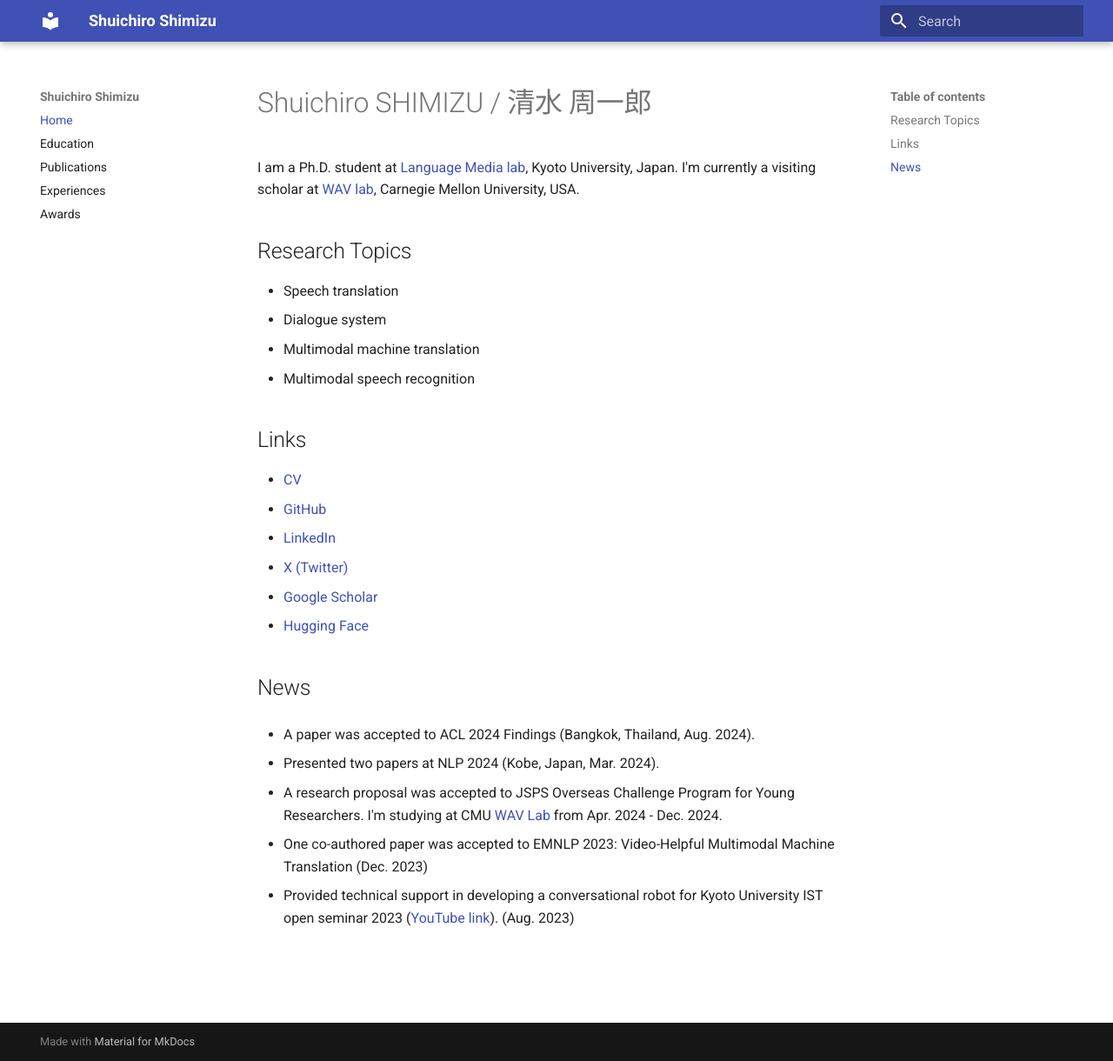
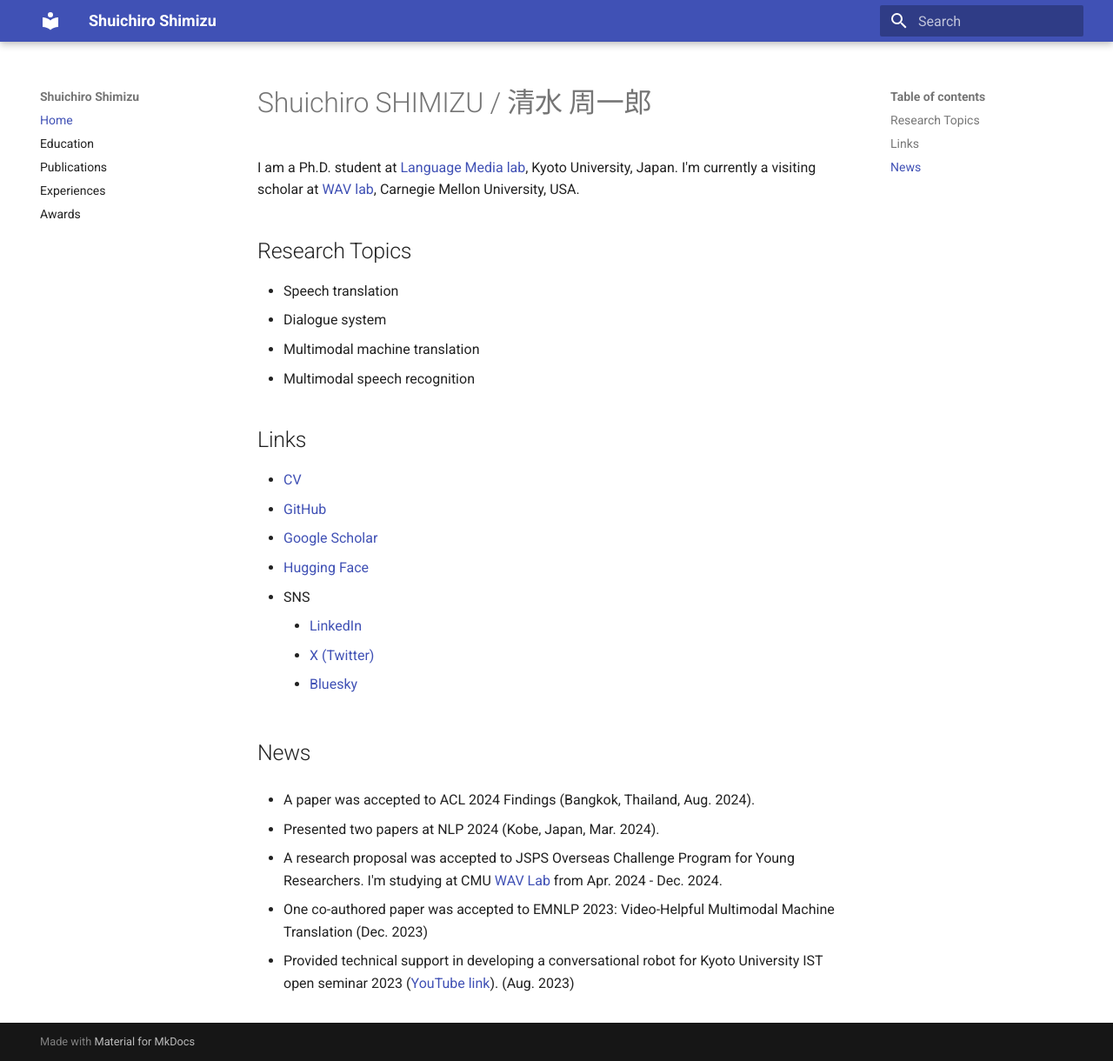
Before and after one commit to cromz22/cromz22.github.io, an MkDocs documentation site: the page built from docs/index.md, in a window 1280 px wide and 1220 px high. Shown: the whole window at 87% size. Built offline with MkDocs 1.6.1 and Material for MkDocs 9.7.7, drawn with Linux system fonts in a browser that asks for light colours.

Commit message:
update links

```diff
--- a/docs/index.md
+++ b/docs/index.md
@@ -13,10 +13,12 @@ I'm currently a visiting scholar at [WAV lab](https://www.wavlab.org/), Carnegie
 
 - [CV](./assets/CV_Shimizu_20240910.pdf)
 - [GitHub](https://github.com/cromz22)
-- [LinkedIn](https://www.linkedin.com/in/shuichiro-shimizu-68666b232/)
-- [X (Twitter)](https://twitter.com/cromz22)
 - [Google Scholar](https://scholar.google.com/citations?user=_YhqXyUAAAAJ)
 - [Hugging Face](https://huggingface.co/cromz22)
+- SNS
+    - [LinkedIn](https://www.linkedin.com/in/shuichiro-shimizu-68666b232/)
+    - [X (Twitter)](https://twitter.com/cromz22)
+    - [Bluesky](https://bsky.app/profile/cromz22.bsky.social)
 
 ## News
 
```
